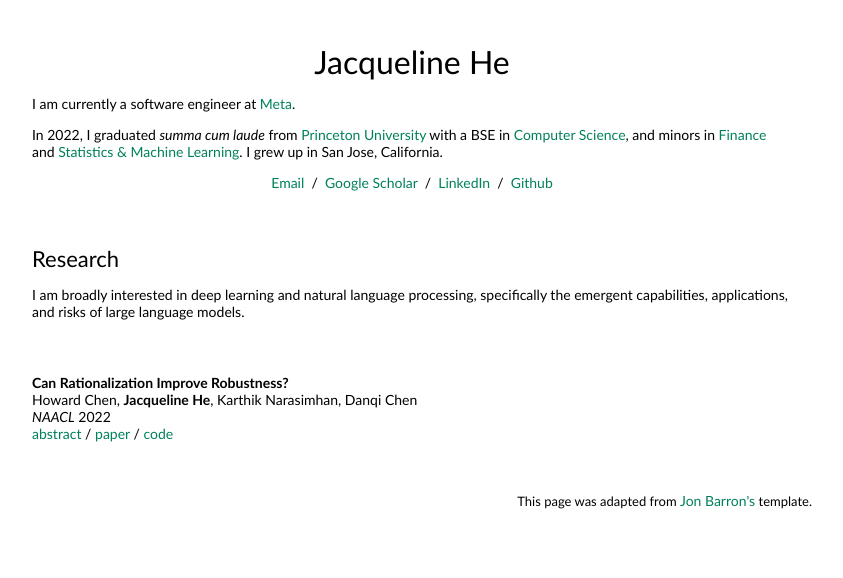
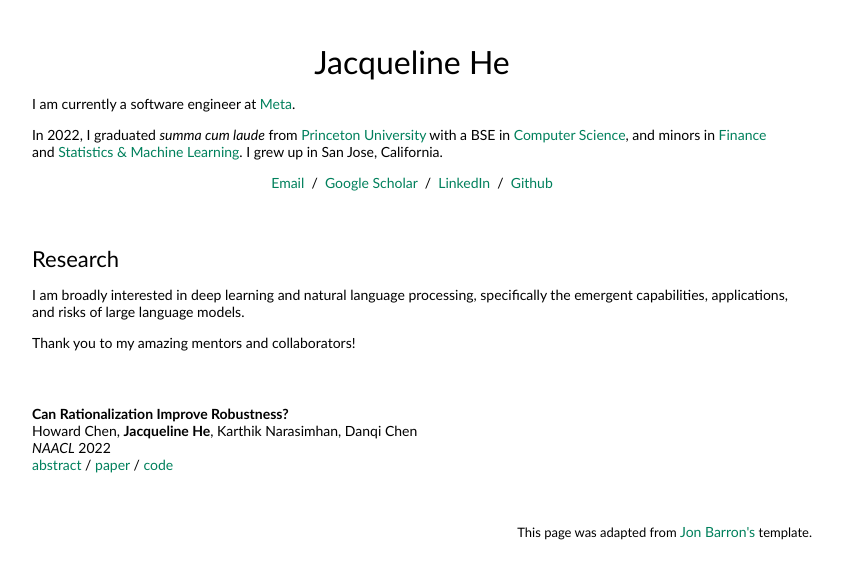
Before and after one commit to jacqueline-he/jacqueline-he.github.io, a plain HTML site: page index.html in a window 1280 px wide. Shown: the whole page, without its empty margins (228-1071 px from the left). Drawn offline with Linux system fonts and the light colour scheme.

Commit message:
Update index.html

```diff
--- a/index.html
+++ b/index.html
@@ -68,6 +68,7 @@
               <p>
                 I am broadly interested in deep learning and natural language processing, specifically the emergent capabilities, applications, and risks of large language models.
               </p>
+		<p>Thank you to my amazing mentors and collaborators! </p>
             </td>
           </tr>
         </tbody></table>
```
